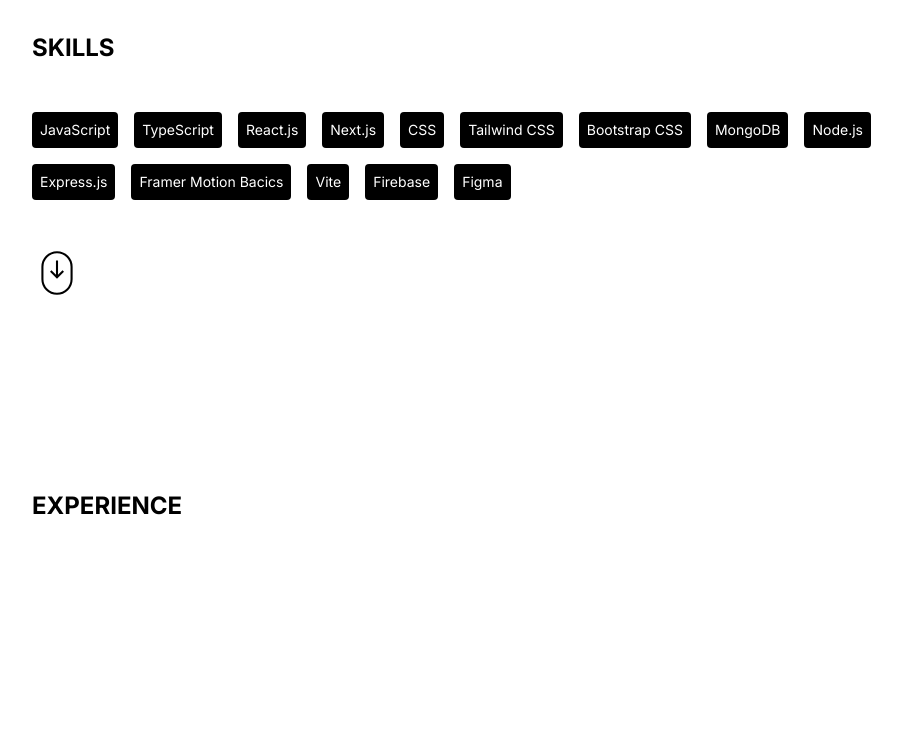
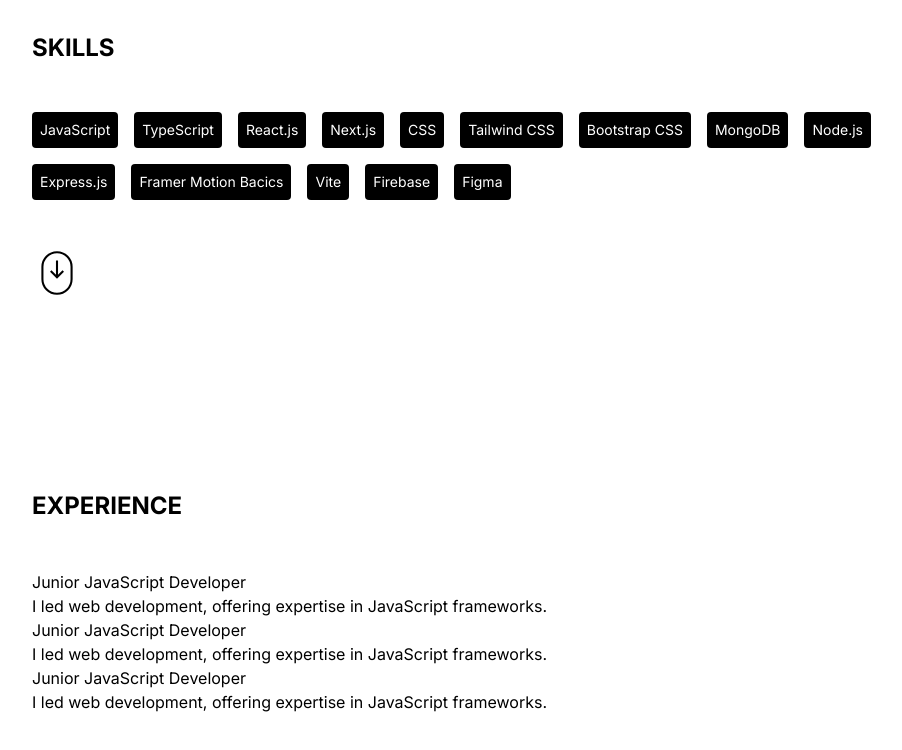
Before and after one commit to ROHAN-2497/animation-nextjs-portfolio, a Next.js app: page /about in a window 1280 px wide. Shown: the part 935-1685 px from the top of the page, without its empty margins (160-1062 px from the left). Before the commit the page ends 1649 px from the top, so only its background shows below. Built offline with nearby package versions, Linux system fonts and the light colour scheme.

Commit message:
Experience Section

```diff
--- a/app/about/page.js
+++ b/app/about/page.js
@@ -150,9 +150,82 @@
             </div>
           </div>
           {/* {EXPERIENCE CONTAINER}  */}
-          <div className="flex flex-col gap-12 justify-center">
-            {/* SKILL TITLE */}
+          <div className="flex flex-col gap-12 justify-center pb-48">
+            {/* EXPERIENCE TITLE */}
             <h1 className="font-bold text-2xl">EXPERIENCE</h1>
+            {/*  EXPERIENCE LIST  */}
+            <div>
+              {/* EXPERIENCE LIST ITEM */}
+              <div>
+                {/* LEFT  */}
+                <div>
+                  {/* JOB TITLE */}
+                  <div>Junior JavaScript Developer</div>
+                  {/* JOB DESC */}
+                  <div>
+                    I led web development, offering expertise in JavaScript
+                    frameworks.
+                  </div>
+                </div>
+                {/* CENTER */}
+                <div>
+                  {/* LINE */}
+                  <div>
+                    {/* CIRCLE */}
+                    <div></div>
+                  </div>
+                </div>
+                {/* RIGHT */}
+                <div></div>
+              </div>
+              {/* EXPERIENCE LIST ITEM */}
+              <div>
+                {/* LEFT  */}
+                <div></div>
+                {/* CENTER */}
+                <div>
+                  {/* LINE */}
+                  <div>
+                    {/* CIRCLE */}
+                    <div></div>
+                  </div>
+                </div>
+                {/* RIGHT */}
+                <div>
+                  {" "}
+                  {/* JOB TITLE */}
+                  <div>Junior JavaScript Developer</div>
+                  {/* JOB DESC */}
+                  <div>
+                    I led web development, offering expertise in JavaScript
+                    frameworks.
+                  </div>
+                </div>
+              </div>
+              {/* EXPERIENCE LIST ITEM */}
+              <div>
+                {/* LEFT  */}
+                <div>
+                  {/* JOB TITLE */}
+                  <div>Junior JavaScript Developer</div>
+                  {/* JOB DESC */}
+                  <div>
+                    I led web development, offering expertise in JavaScript
+                    frameworks.
+                  </div>
+                </div>
+                {/* CENTER */}
+                <div>
+                  {/* LINE */}
+                  <div>
+                    {/* CIRCLE */}
+                    <div></div>
+                  </div>
+                </div>
+                {/* RIGHT */}
+                <div></div>
+              </div>
+            </div>
           </div>
         </div>
         {/* SVG CONTAINER */}
--- a/app/layout.js
+++ b/app/layout.js
@@ -6,14 +6,16 @@
 const inter = Inter({ subsets: ["latin"] });
 
 export const metadata = {
-  title: "My Portfolio",
+  title: "Rohan Dev Portfolio",
   description: "animation portfolio",
 };
 
 export default function RootLayout({ children }) {
   return (
     <html lang="en">
-      <body className={inter.className}><TransitionProvider>{children}</TransitionProvider></body>
+      <body className={inter.className}>
+        <TransitionProvider>{children}</TransitionProvider>
+      </body>
     </html>
   );
 }
```
